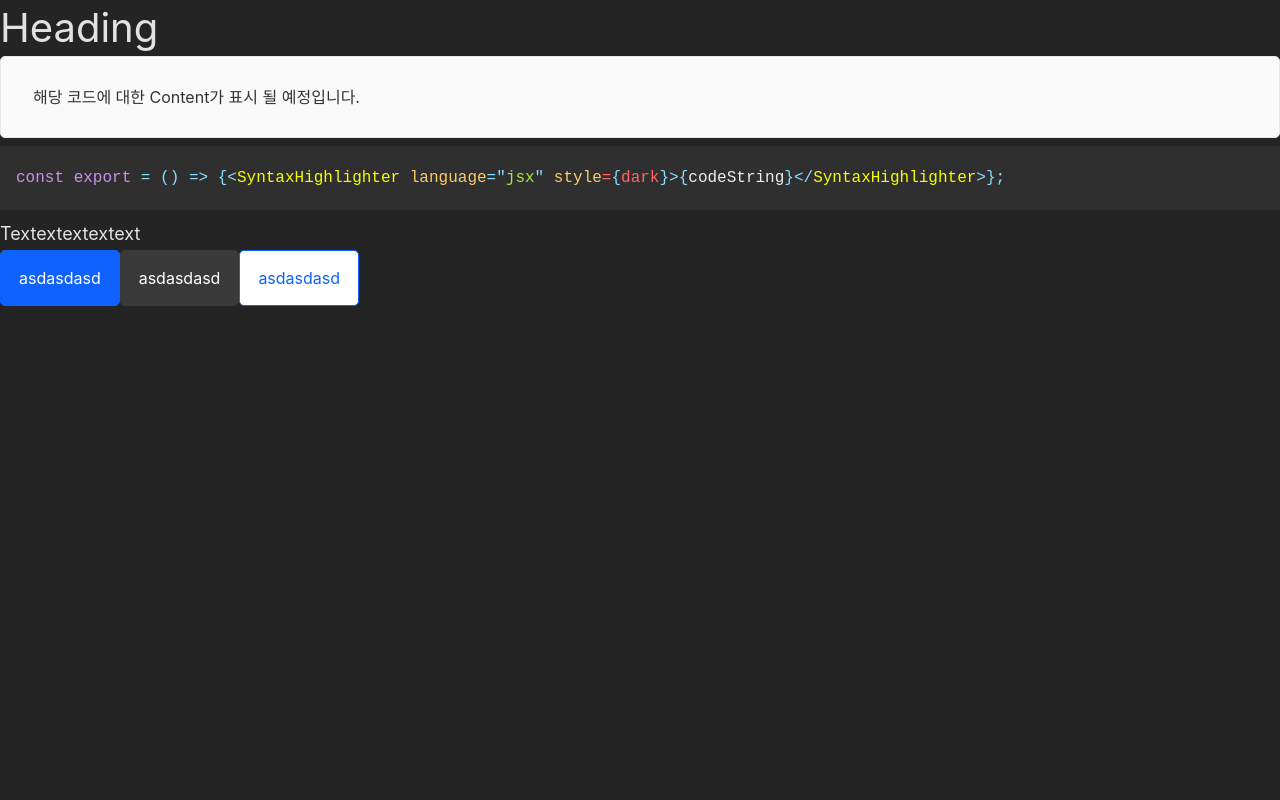
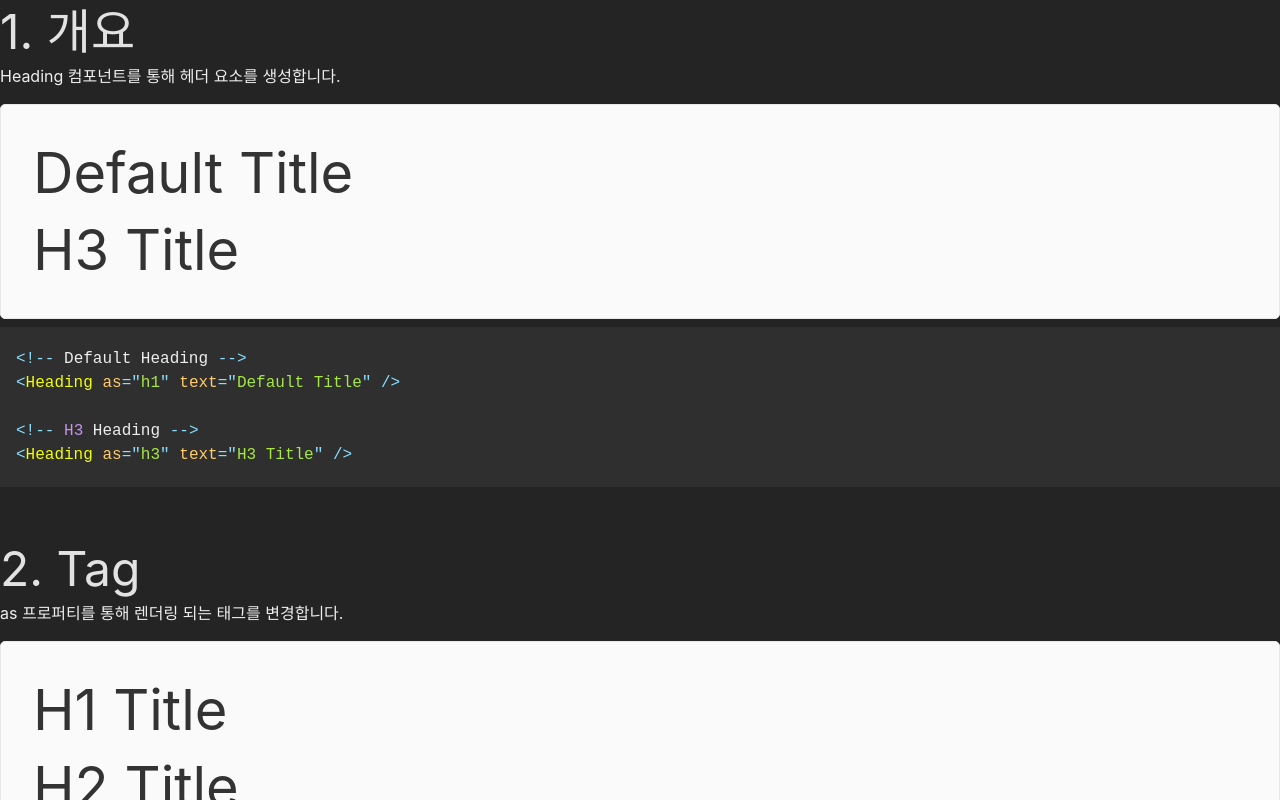
Before and after one commit to dongggggae/_hyun-design-system, a React (Vite) app: page / in a window 1280 px wide. Shown: the top 800 px of the page. Built offline with nearby package versions, Linux system fonts and the light colour scheme.

Commit message:
Docs - Heading 추가

```diff
--- a/src/App.jsx
+++ b/src/App.jsx
@@ -1,17 +1,13 @@
-import CodeContainer from './components/docs/CodeContainer';
-import Heading from './components/hyun-design-system/typography/Heading';
-import Text from './components/hyun-design-system/typography/Text';
-import Button from './components/hyun-design-system/button/Button';
+// import CodeContainer from './components/docs/CodeContainer';
+// import Heading from './components/hyun-design-system/typography/Heading';
+// import Text from './components/hyun-design-system/typography/Text';
+// import Button from './components/hyun-design-system/button/Button';
+import TypoGraphy from './pages/components/Typography';
 
 const App = () => {
   return (
     <div className="App">
-      <Heading as="h5" size={3} text="Heading" />
-      <CodeContainer />
-      <Text size="lg">Textextextextext</Text>
-      <Button variant="primary" size="lg" text="asdasdasd"></Button>
-      <Button variant="secondary" size="lg" text="asdasdasd"></Button>
-      <Button variant="tertiary" size="lg" text="asdasdasd"></Button>
+      <TypoGraphy size="md"></TypoGraphy>
     </div>
   );
 };
--- a/src/components/docs/CodeContainer.jsx
+++ b/src/components/docs/CodeContainer.jsx
@@ -1,30 +1,18 @@
-import styled from '@emotion/styled';
+import PropTypes from 'prop-types';
 import { Prism as SyntaxHighlighter } from 'react-syntax-highlighter';
 import { materialDark } from 'react-syntax-highlighter/dist/cjs/styles/prism';
 
-const CodeContainer = () => {
-  const codeString = 'const export = () => {<SyntaxHighlighter language="jsx" style={dark}>{codeString}</SyntaxHighlighter>};';
-
-  const StyledPreview = styled.div`
-    display: flex;
-    flex-wrap: wrap;
-    padding: 32px;
-    background-color: #fafafa;
-    border: 1px solid #e8e8e8;
-    border-radius: 5px;
-    color: #333;
-  `;
-
+const CodeContainer = ({ codeString }) => {
   return (
     <div className="CodeContainer">
-      <StyledPreview>해당 코드에 대한 Content가 표시 될 예정입니다.</StyledPreview>
-      <div className="CodeBox">
-        <SyntaxHighlighter language="jsx" style={materialDark}>
-          {codeString}
-        </SyntaxHighlighter>
-      </div>
+      <SyntaxHighlighter language="jsx" style={materialDark}>
+        {codeString}
+      </SyntaxHighlighter>
     </div>
   );
 };
 
+CodeContainer.propTypes = {
+  codeString: PropTypes.string.isRequired,
+};
 export default CodeContainer;
--- /dev/null
+++ b/src/pages/components/Typography.jsx
@@ -0,0 +1,118 @@
+import styled from '@emotion/styled';
+import CodeContainer from '../../components/docs/CodeContainer';
+import Heading from '../../components/hyun-design-system/typography/Heading';
+// import Text from '../../components/hyun-design-system/typography/Text';
+
+const StyledPreview = styled.div`
+  display: flex;
+  flex-direction: column;
+  gap: 5px;
+  flex-wrap: wrap;
+  padding: 32px;
+  background-color: #fafafa;
+  border: 1px solid #e8e8e8;
+  border-radius: 5px;
+  color: #333;
+`;
+
+const Desc = styled.p`
+  margin-bottom: 16px;
+  color: #eee;
+  font-sizze: 14px;
+  line-height: 24px;
+`;
+
+const ComponentContent = styled.div`
+  margin-bottom: 50px;
+`;
+
+const HeadingCode = {
+  overview: [`<!-- Default Heading -->`, `<Heading as="h1" text="Default Title" />`, ``, `<!-- H3 Heading -->`, `<Heading as="h3" text="H3 Title" />`].join('\n'),
+  level: [
+    `<!-- H1 Heading -->`,
+    `<Heading as="h1" text="H1 Title" />`,
+    ``,
+    `<!-- H2 Heading -->`,
+    `<Heading as="h2" text="H2 Title" />`,
+    ``,
+    `<!-- H3 Heading -->`,
+    `<Heading as="h3" text="H3 Title" />`,
+    ``,
+    `<!-- H4 Heading -->`,
+    `<Heading as="h4" text="H4 Title" />`,
+    ``,
+    `<!-- H5 Heading -->`,
+    `<Heading as="h5" text="H5 Title" />`,
+    ``,
+    `<!-- H6 Heading -->`,
+    `<Heading as="h6" text="H6 Title" />`,
+  ].join('\n'),
+  size: [
+    `<!-- H1 Heading -->`,
+    `<Heading as="h1" size={1} text="H1 Size" />`,
+    ``,
+    `<!-- H2 Heading -->`,
+    `<Heading as="h1" size={2} text="H2 Size" />`,
+    ``,
+    `<!-- H3 Heading -->`,
+    `<Heading as="h1" size={3} text="H3 Size" />`,
+    ``,
+    `<!-- H4 Heading -->`,
+    `<Heading as="h1" size={4} text="H4 Size" />`,
+    ``,
+    `<!-- H5 Heading -->`,
+    `<Heading as="h1" size={5} text="H5 Size" />`,
+    ``,
+    `<!-- H6 Heading -->`,
+    `<Heading as="h1" size={6} text="H6 Size" />`,
+  ].join('\n'),
+};
+
+const TypoGraphy = () => {
+  return (
+    <div className="TypoGraphy">
+      <ComponentContent>
+        <Heading as="h2" size={2} text="1. 개요" />
+        <Desc>Heading 컴포넌트를 통해 헤더 요소를 생성합니다.</Desc>
+        <StyledPreview>
+          <Heading as="h1" text="Default Title" />
+          <Heading as="h3" text="H3 Title" />
+        </StyledPreview>
+        <CodeContainer codeString={HeadingCode.overview} />
+      </ComponentContent>
+
+      <ComponentContent>
+        <Heading as="h2" size={2} text="2. Tag" />
+        <Desc>as 프로퍼티를 통해 렌더링 되는 태그를 변경합니다.</Desc>
+        <StyledPreview>
+          <Heading as="h1" text="H1 Title" />
+          <Heading as="h2" text="H2 Title" />
+          <Heading as="h3" text="H3 Title" />
+          <Heading as="h4" text="H4 Title" />
+          <Heading as="h5" text="H5 Title" />
+          <Heading as="h6" text="H6 Title" />
+        </StyledPreview>
+        <CodeContainer codeString={HeadingCode.level} />
+      </ComponentContent>
+
+      <ComponentContent>
+        <Heading as="h2" size={2} text="3. Size" />
+        <Desc>
+          Size 프로퍼티를 통해 헤더 사이즈를 지정하며, 해당 태그에 다른 크기를 적용하고 싶은 경우에 사용합니다.
+          <br />
+          아래는 h1 태그로 Size 프로퍼티를 통해 사이즈를 적용한 예시입니다.
+        </Desc>
+        <StyledPreview>
+          <Heading as="h1" size={1} text="H1 Size" />
+          <Heading as="h2" size={2} text="H2 Size" />
+          <Heading as="h3" size={3} text="H3 Size" />
+          <Heading as="h4" size={4} text="H4 Size" />
+          <Heading as="h5" size={5} text="H5 Size" />
+          <Heading as="h6" size={6} text="H6 Size" />
+        </StyledPreview>
+        <CodeContainer codeString={HeadingCode.size} />
+      </ComponentContent>
+    </div>
+  );
+};
+export default TypoGraphy;
```
